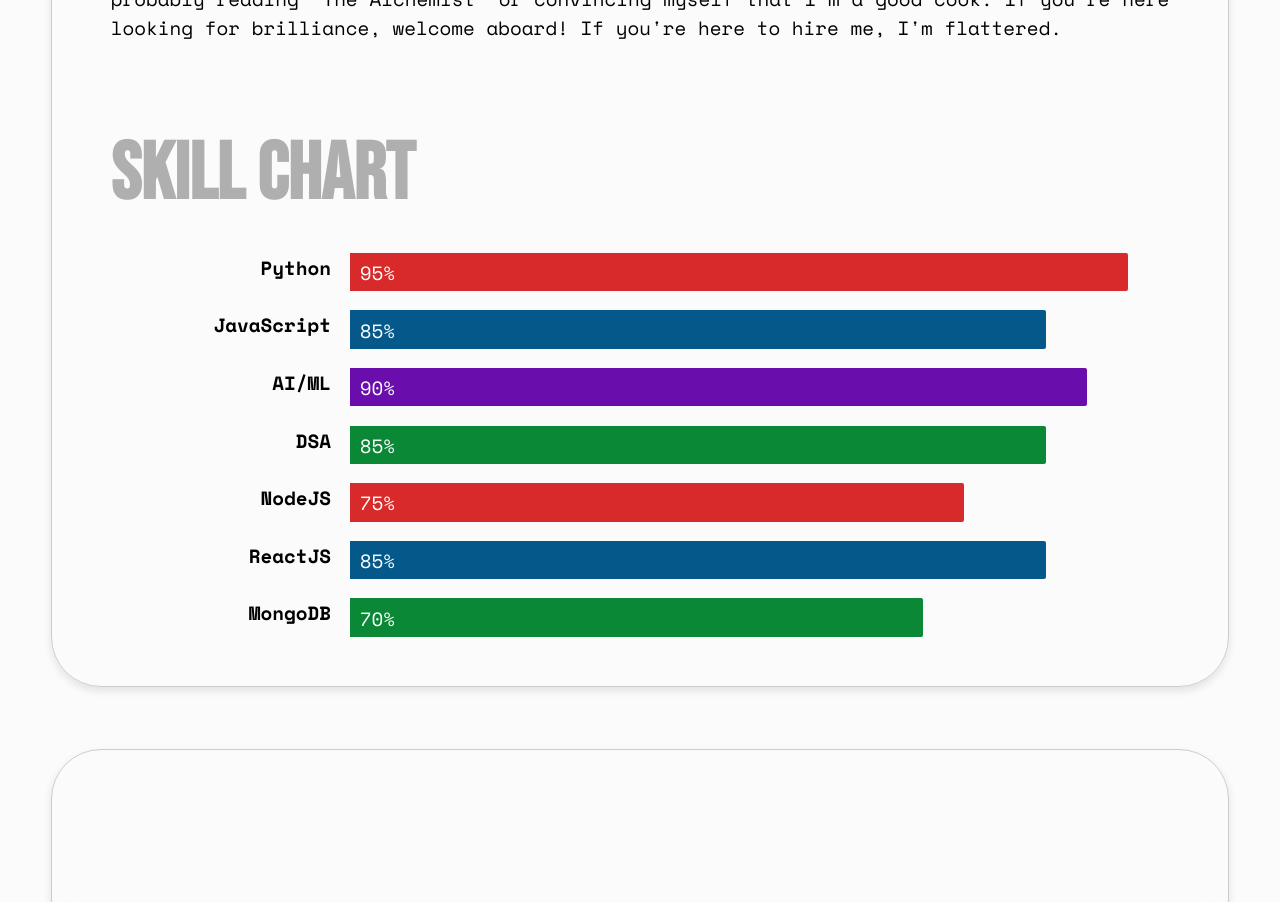
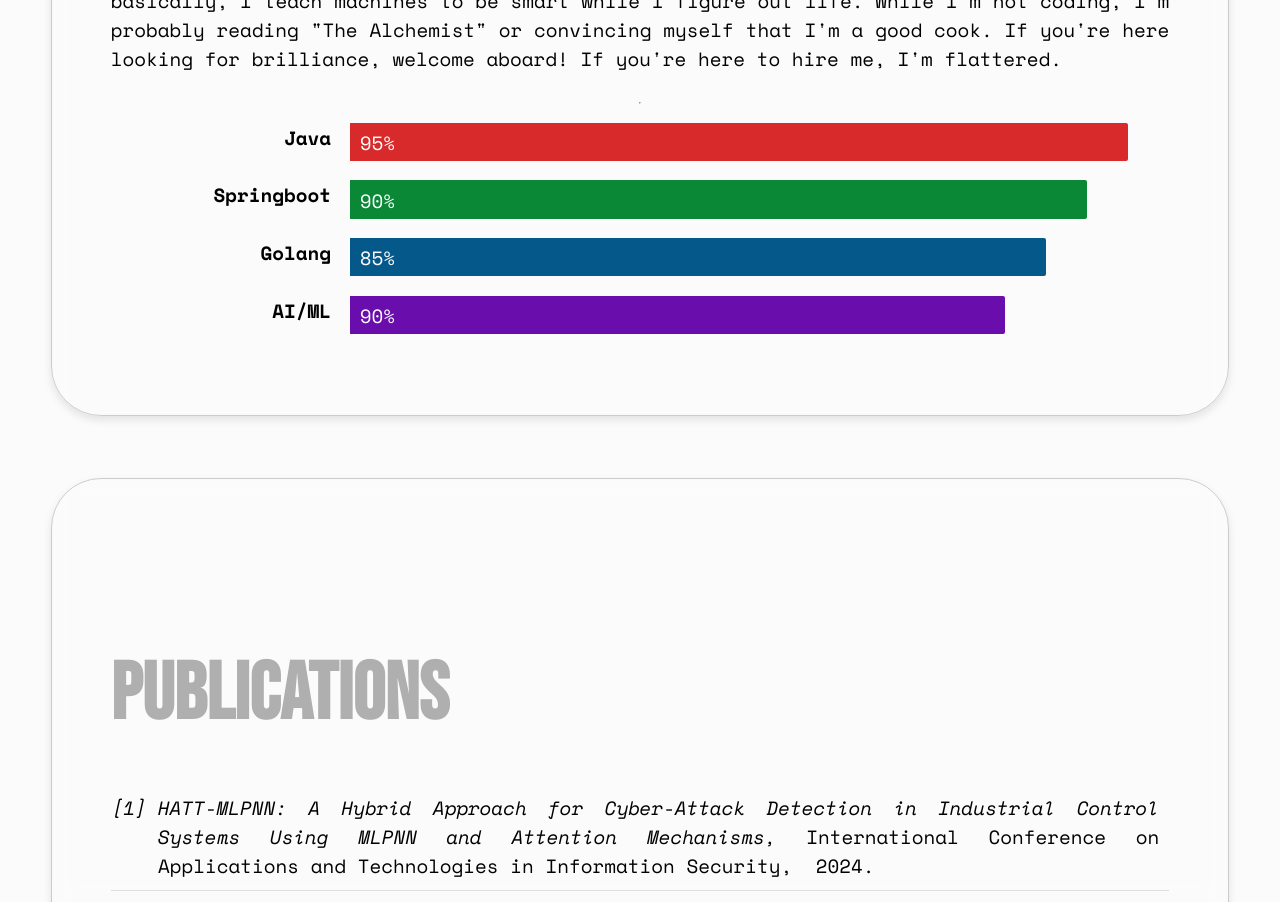
Before and after one commit to AbiXnash/abxfolio, a React (Vite) app: page / in a window 1280 px wide. Shown: the part 1180-2082 px from the top of the page. Built offline with nearby package versions, Linux system fonts and the light colour scheme.

Commit message:
refactored About page

```diff
--- a/src/pages/About/About.tsx
+++ b/src/pages/About/About.tsx
@@ -11,48 +11,30 @@
                 If you're here looking for brilliance, welcome aboard! If you're here to hire me, I'm flattered.
             </p>
             <div className="skill-container">
-				<h1>Skill Chart</h1>
+                <hr />
                 <div className="chart">
                     <div className="part percent-95">
-						<div className="label">Python</div>
+                        <div className="label">Java</div>
                         <div className="bar red-skill aw">
                             <div className="label">95%</div>
                         </div>
                     </div>
+                    <div className="part percent-90">
+                        <div className="label">Springboot</div>
+                        <div className="bar green-skill aw">
+                            <div className="label">90%</div>
+                        </div>
+                    </div>
                     <div className="part percent-85">
-						<div className="label">JavaScript</div>
+                        <div className="label">Golang</div>
                         <div className="bar blue-skill aw">
                             <div className="label">85%</div>
                         </div>
                     </div>
-					<div className="part percent-90">
+                    <div className="part percent-80">
                         <div className="label">AI/ML</div>
                         <div className="bar purple-skill aw">
                             <div className="label">90%</div>
-						</div>
-					</div>
-					<div className="part percent-85">
-						<div className="label">DSA</div>
-						<div className="bar green-skill aw">
-								<div className="label">85%</div>
-						</div>
-					</div>
-					<div className="part percent-75">
-						<div className="label">NodeJS</div>
-						<div className="bar red-skill aw">
-								<div className="label">75%</div>
-						</div>
-					</div>
-					<div className="part percent-85">
-						<div className="label">ReactJS</div>
-						<div className="bar blue-skill aw">
-								<div className="label">85%</div>
-						</div>
-					</div>
-					<div className="part percent-70">
-						<div className="label">MongoDB</div>
-						<div className="bar green-skill aw">
-								<div className="label">70%</div>
                         </div>
                     </div>
 
```
Lines whose indentation alone changed are shown as unchanged.
